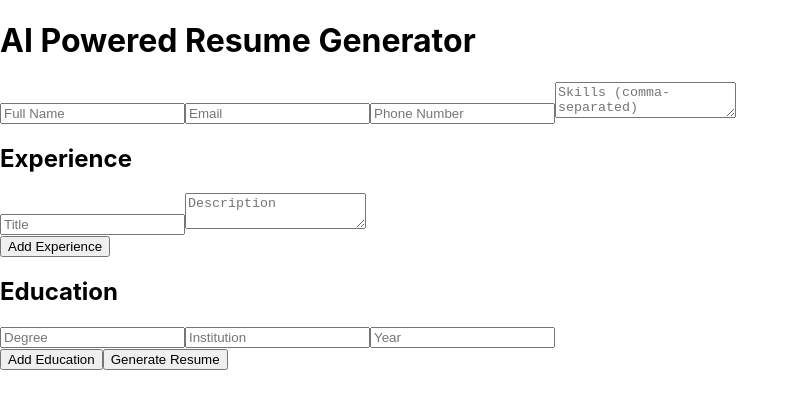
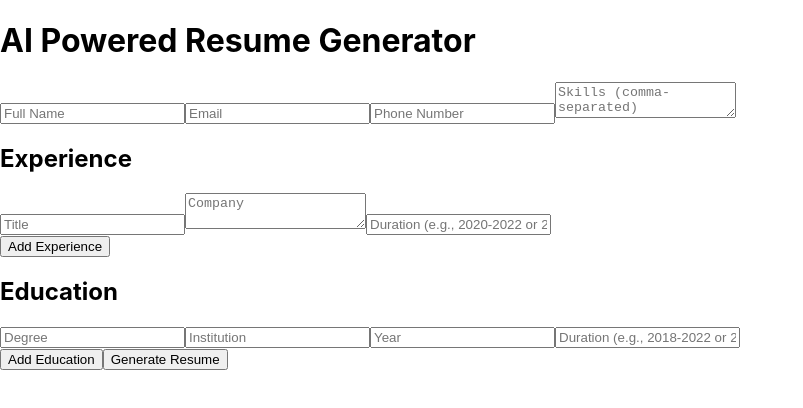
Before and after one commit to Ebad11/ai-powered-resume-generator, a React (Create React App) app: page / in a window 1280 px wide. Shown: the top 408 px of the page, without its empty margins (0-803 px from the left). Built offline with nearby package versions, Linux system fonts and the light colour scheme.

Commit message:
Format Spacing and Structure Completed

```diff
--- a/src/App.js
+++ b/src/App.js
@@ -7,8 +7,8 @@ function App() {
     email: '',
     phone: '',
     skills: '',
-    experience: [{ title: '', description: '' }],
-    education: [{ degree: '', institution: '', year: '' }]
+    experience: [{ title: '', description: '', duration: '' }],
+    education: [{ degree: '', institution: '', year: '', duration: '' }]
   });
 
   const handleSubmit = async (e) => {
@@ -16,7 +16,9 @@ function App() {
     try {
       const payload = {
         ...formData,
-        skills: formData.skills.split(',').map(skill => skill.trim())
+        skills: formData.skills.split(',').map(skill => skill.trim()),
+        experience: formData.experience.filter(exp => exp.title && exp.description && exp.duration),
+        education: formData.education.filter(edu => edu.degree && edu.institution && edu.duration)
       };
 
       const response = await fetch('http://localhost:5000/api/resume/generate', {
@@ -116,9 +118,16 @@ function App() {
               required
             />
             <textarea
-              placeholder="Description"
+              placeholder="Company"
               value={exp.description}
               onChange={(e) => handleExperienceChange(index, 'description', e.target.value)}
+              required
+            />
+            <input
+              type="text"
+              placeholder="Duration (e.g., 2020-2022 or 2020-current)"
+              value={exp.duration}
+              onChange={(e) => handleExperienceChange(index, 'duration', e.target.value)}
               required
             />
           </div>
@@ -149,9 +158,17 @@ function App() {
               onChange={(e) => handleEducationChange(index, 'year', e.target.value)}
               required
             />
+            <input
+              type="text"
+              placeholder="Duration (e.g., 2018-2022 or 2018-current)"
+              value={edu.duration}
+              onChange={(e) => handleEducationChange(index, 'duration', e.target.value)}
+              required
+            />
           </div>
         ))}
         <button type="button" onClick={addEducation}>Add Education</button>
+
 
         <button type="submit">Generate Resume</button>
       </form>
```
Also changed, not shown: 1 other file (tests, documents, lock files or other folders).
